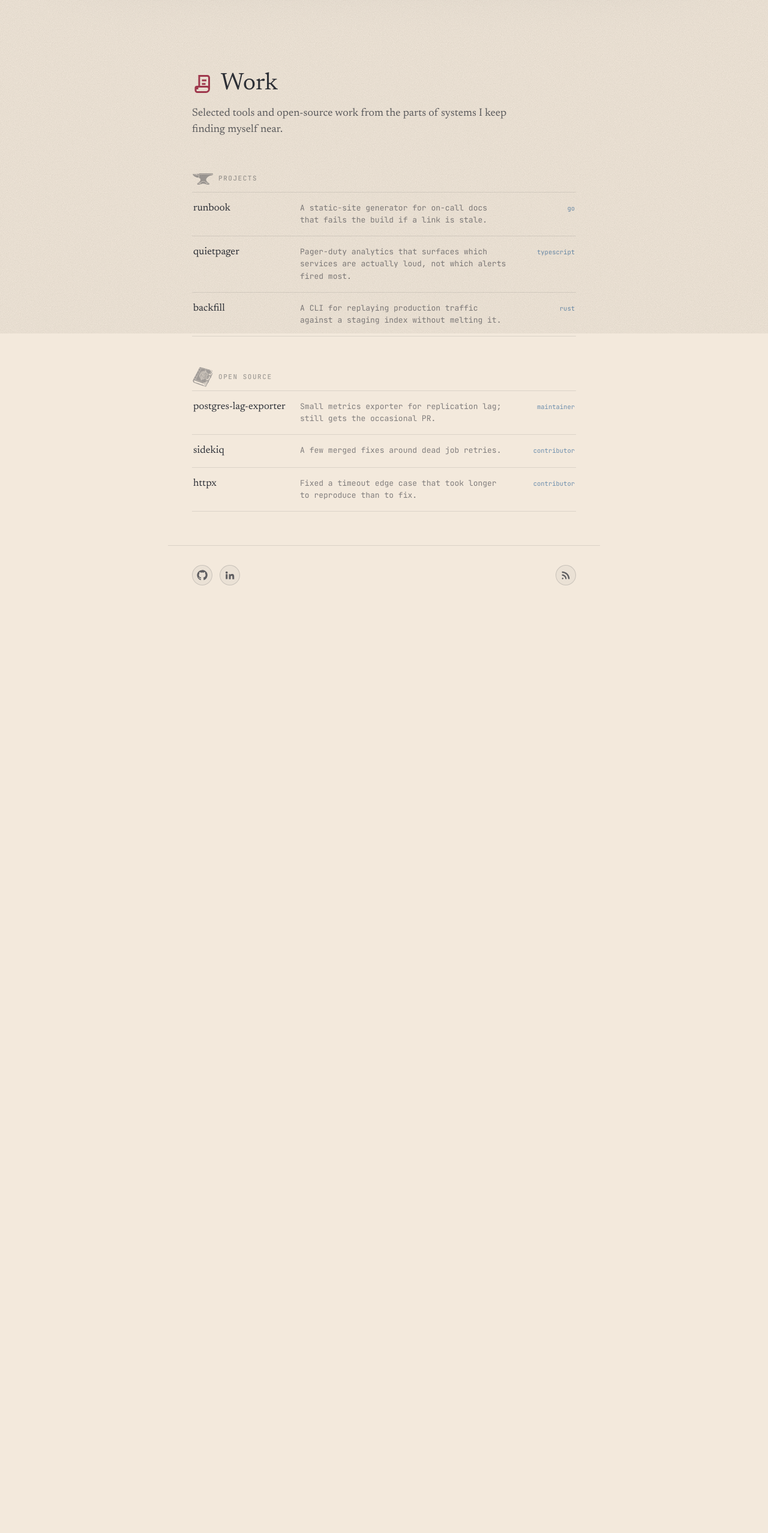
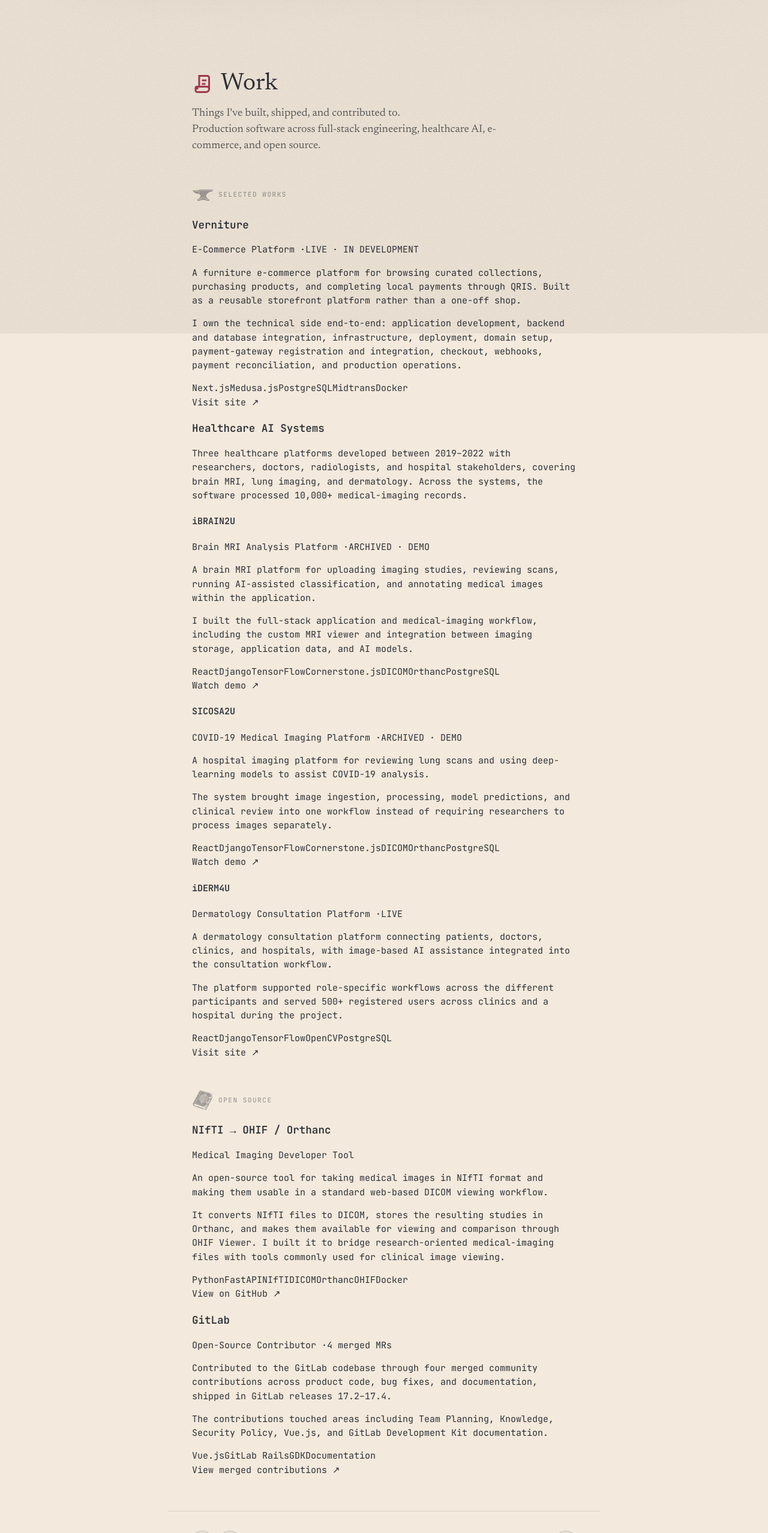
Before and after one commit to altairrostam/altairrostam.github.io, an Astro site: page /work in a window 1280 px wide. Shown: the part 244-2800 px from the top of the page at 60% size. Before the commit the page ends 1284 px from the top, so only its background shows below. Built offline with nearby package versions, Linux system fonts and the light colour scheme; Astro itself is replaced by a stand-in of ours; grey boxes are pictures that could not be loaded.

Commit message:
feat(work): showcase real production systems and open-source work

```diff
--- a/src/data/content.ts
+++ b/src/data/content.ts
@@ -1,177 +1,103 @@
-export const latestWriting = [
+export interface WritingEntry {
+  title: string;
+  href: string;
+  date: string;
+  displayDate: string;
+  tag: string;
+  type: string;
+  summary: string;
+}
+
+export const writingEntries: readonly WritingEntry[] = [];
+export const latestWriting: readonly WritingEntry[] = [];
+
+export interface ProjectEntry {
+  name: string;
+  category: string;
+  status?: string;
+  metric?: string;
+  description: readonly string[];
+  stack: readonly string[];
+  link: string;
+  ctaText: string;
+}
+
+export const selectedProjects: readonly ProjectEntry[] = [
   {
-    title: "AI engineering is software engineering with one extra API call",
-    href: "/notes/ai-engineering-is-software-engineering-with-one-extra-api-call/",
-    date: "2026-08-24",
-    displayDate: "2026.08.24",
-    tag: "ai",
-    type: "note",
-    summary: "The hard parts were never the model."
+    name: "Verniture",
+    category: "E-Commerce Platform",
+    status: "LIVE · IN DEVELOPMENT",
+    description: [
+      "A furniture e-commerce platform for browsing curated collections, purchasing products, and completing local payments through QRIS. Built as a reusable storefront platform rather than a one-off shop.",
+      "I own the technical side end-to-end: application development, backend and database integration, infrastructure, deployment, domain setup, payment-gateway registration and integration, checkout, webhooks, payment reconciliation, and production operations."
+    ],
+    stack: ["Next.js", "Medusa.js", "PostgreSQL", "Midtrans", "Docker"],
+    link: "https://verniture.com/",
+    ctaText: "Visit site"
+  }
+];
+
+export const healthcareProjects: readonly ProjectEntry[] = [
+  {
+    name: "iBRAIN2U",
+    category: "Brain MRI Analysis Platform",
+    status: "ARCHIVED · DEMO",
+    description: [
+      "A brain MRI platform for uploading imaging studies, reviewing scans, running AI-assisted classification, and annotating medical images within the application.",
+      "I built the full-stack application and medical-imaging workflow, including the custom MRI viewer and integration between imaging storage, application data, and AI models."
+    ],
+    stack: ["React", "Django", "TensorFlow", "Cornerstone.js", "DICOM", "Orthanc", "PostgreSQL"],
+    link: "https://drive.google.com/file/d/1HeqexBe3F3YoMpvyz-axBe1Xaxj_twzN/view?usp=drive_link",
+    ctaText: "Watch demo"
   },
   {
-    title: "Nobody owns the boring half",
-    href: "/writing/",
-    date: "2026-08-11",
-    displayDate: "2026.08.11",
-    tag: "practice",
-    type: "note",
-    summary: "Migrations, cleanup, the ticket nobody wants."
+    name: "SICOSA2U",
+    category: "COVID-19 Medical Imaging Platform",
+    status: "ARCHIVED · DEMO",
+    description: [
+      "A hospital imaging platform for reviewing lung scans and using deep-learning models to assist COVID-19 analysis.",
+      "The system brought image ingestion, processing, model predictions, and clinical review into one workflow instead of requiring researchers to process images separately."
+    ],
+    stack: ["React", "Django", "TensorFlow", "Cornerstone.js", "DICOM", "Orthanc", "PostgreSQL"],
+    link: "https://drive.google.com/file/d/1m6ciVQThLE09sKwlAbD7NWFU_rgJ0q7E/view?usp=drive_link",
+    ctaText: "Watch demo"
   },
   {
-    title: "Standards that are really suggestions",
-    href: "/writing/",
-    date: "2026-07-29",
-    displayDate: "2026.07.29",
-    tag: "systems",
-    type: "note",
-    summary: "Style guides nobody's blocked a PR on."
+    name: "iDERM4U",
+    category: "Dermatology Consultation Platform",
+    status: "LIVE",
+    description: [
+      "A dermatology consultation platform connecting patients, doctors, clinics, and hospitals, with image-based AI assistance integrated into the consultation workflow.",
+      "The platform supported role-specific workflows across the different participants and served 500+ registered users across clinics and a hospital during the project."
+    ],
+    stack: ["React", "Django", "TensorFlow", "OpenCV", "PostgreSQL"],
+    link: "https://iderm4u.com/",
+    ctaText: "Visit site"
+  }
+];
+
+export const openSourceContributions: readonly ProjectEntry[] = [
+  {
+    name: "NIfTI → OHIF / Orthanc",
+    category: "Medical Imaging Developer Tool",
+    description: [
+      "An open-source tool for taking medical images in NIfTI format and making them usable in a standard web-based DICOM viewing workflow.",
+      "It converts NIfTI files to DICOM, stores the resulting studies in Orthanc, and makes them available for viewing and comparison through OHIF Viewer. I built it to bridge research-oriented medical-imaging files with tools commonly used for clinical image viewing."
+    ],
+    stack: ["Python", "FastAPI", "NIfTI", "DICOM", "Orthanc", "OHIF", "Docker"],
+    link: "https://github.com/altairrostam/nifti-ohif-orthanc",
+    ctaText: "View on GitHub"
   },
   {
-    title: "How to answer without being useless",
-    href: "/writing/",
-    date: "2026-07-15",
-    displayDate: "2026.07.15",
-    tag: "misc",
-    type: "note",
-    summary: "On giving people something they can act on."
+    name: "GitLab",
+    category: "Open-Source Contributor",
+    metric: "4 merged MRs",
+    description: [
+      "Contributed to the GitLab codebase through four merged community contributions across product code, bug fixes, and documentation, shipped in GitLab releases 17.2–17.4.",
+      "The contributions touched areas including Team Planning, Knowledge, Security Policy, Vue.js, and GitLab Development Kit documentation."
+    ],
+    stack: ["Vue.js", "GitLab Rails", "GDK", "Documentation"],
+    link: "https://gitlab.com/gitlab-org/gitlab/-/merge_requests?author_username=altairrostam&state=merged",
+    ctaText: "View merged contributions"
   }
-] as const;
-
-export const writingEntries = [
-  ...latestWriting,
-  {
-    title: "The on-call rotation is a management tool",
-    href: "/writing/the-on-call-rotation-is-a-management-tool/",
-    date: "2026-07-02",
-    displayDate: "2026.07.02",
-    tag: "practice",
-    type: "essay",
-    summary: "It gets sold as engineering hygiene. It is really organizational telemetry."
-  },
-  {
-    title: "Ran out of milk, made the coffee anyway",
-    href: "/writing/",
-    date: "2026-06-30",
-    displayDate: "2026.06.30",
-    tag: "personal",
-    type: "note",
-    summary: "Small domestic failures and what fixes them."
-  },
-  {
-    title: "The bug was a calendar, not a bug",
-    href: "/writing/",
-    date: "2026-06-09",
-    displayDate: "2026.06.09",
-    tag: "systems",
-    type: "note",
-    summary: "DST again. It's always DST."
-  },
-  {
-    title: "A week off the pager",
-    href: "/writing/",
-    date: "2026-05-22",
-    displayDate: "2026.05.22",
-    tag: "personal",
-    type: "note",
-    summary: "What I noticed about my own attention."
-  },
-  {
-    title: "What \"production-ready\" actually verifies",
-    href: "/writing/",
-    date: "2026-05-18",
-    displayDate: "2026.05.18",
-    tag: "systems",
-    type: "essay",
-    summary: "Not that it works. That someone is willing to be paged for it."
-  },
-  {
-    title: "Grep before you architect",
-    href: "/writing/",
-    date: "2026-05-03",
-    displayDate: "2026.05.03",
-    tag: "practice",
-    type: "note",
-    summary: "Most \"redesigns\" are a search you didn't run."
-  },
-  {
-    title: "What LLMs are actually bad at reviewing",
-    href: "/writing/",
-    date: "2026-04-19",
-    displayDate: "2026.04.19",
-    tag: "ai",
-    type: "note",
-    summary: "Confidence and correctness aren't the same signal."
-  },
-  {
-    title: "Moved a plant, it lived",
-    href: "/writing/",
-    date: "2026-04-02",
-    displayDate: "2026.04.02",
-    tag: "personal",
-    type: "note",
-    summary: "Lower the stakes on purpose sometimes."
-  },
-  {
-    title: "Roaming: a case for generalists on senior teams",
-    href: "/writing/",
-    date: "2026-03-30",
-    displayDate: "2026.03.30",
-    tag: "career",
-    type: "essay",
-    summary: "Specialization is a bet that the problem holds still long enough to be worth it."
-  },
-  {
-    title: "Postmortems nobody reads",
-    href: "/writing/",
-    date: "2026-01-14",
-    displayDate: "2026.01.14",
-    tag: "practice",
-    type: "essay",
-    summary: "The document isn't the deliverable. The changed reflex is."
-  },
-  {
-    title: "The interview problem is a proxy for a worse one",
-    href: "/writing/",
-    date: "2025-11-02",
-    displayDate: "2025.11.02",
-    tag: "hiring",
-    type: "essay",
-    summary: "You're testing for whether they'll tell you it's wrong."
-  }
-] as const;
-
-export const projects = [
-  {
-    name: "runbook",
-    description: "A static-site generator for on-call docs that fails the build if a link is stale.",
-    meta: "go"
-  },
-  {
-    name: "quietpager",
-    description: "Pager-duty analytics that surfaces which services are actually loud, not which alerts fired most.",
-    meta: "typescript"
-  },
-  {
-    name: "backfill",
-    description: "A CLI for replaying production traffic against a staging index without melting it.",
-    meta: "rust"
-  }
-] as const;
-
-export const openSource = [
-  {
-    name: "postgres-lag-exporter",
-    description: "Small metrics exporter for replication lag; still gets the occasional PR.",
-    meta: "maintainer"
-  },
-  {
-    name: "sidekiq",
-    description: "A few merged fixes around dead job retries.",
-    meta: "contributor"
-  },
-  {
-    name: "httpx",
-    description: "Fixed a timeout edge case that took longer to reproduce than to fix.",
-    meta: "contributor"
-  }
-] as const;
+];
--- a/src/pages/work.astro
+++ b/src/pages/work.astro
@@ -2,34 +2,112 @@
 import Layout from "../layouts/Layout.astro";
 import HeaderBand from "../components/HeaderBand.astro";
 import PageTitle from "../components/PageTitle.astro";
-import { openSource, projects } from "../data/content";
+import {
+  selectedProjects,
+  healthcareProjects,
+  openSourceContributions
+} from "../data/content";
 ---
 
-<Layout title="Work | Altair R - Software Engineer" description="Work history, projects, and open source notes from Altair R.">
+<Layout
+  title="Work — Altair R. | Software Engineer"
+  description="Selected engineering work by Altair R. across full-stack systems, healthcare AI, medical imaging, e-commerce, and open-source software."
+>
   <HeaderBand active="work" />
 
   <main class="content-main">
     <header class="page-header">
       <PageTitle title="Work" icon="scroll" />
-      <p>Selected tools and open-source work from the parts of systems I keep finding myself near.</p>
+      <p class="work-lead">Things I've built, shipped, and contributed to.</p>
+      <p class="work-sublead">Production software across full-stack engineering, healthcare AI, e-commerce, and open source.</p>
     </header>
 
-    <section class="work-section" aria-labelledby="projects-title">
-      <h2 class="mini-heading" id="projects-title">
+    <section class="work-section" aria-labelledby="selected-work-title">
+      <h2 class="mini-heading" id="selected-work-title">
         <span class="heading-icon icon-anvil" aria-hidden="true"></span>
-        Projects
+        Selected Works
       </h2>
-      <ol class="project-list">
-        {projects.map((project) => (
-          <li>
-            <a class="project-row" href="#">
-              <strong>{project.name}</strong>
-              <span>{project.description}</span>
-              <small>{project.meta}</small>
-            </a>
-          </li>
+
+      <div class="work-cards-list">
+        {selectedProjects.map((project) => (
+          <article class="work-card">
+            <header class="work-card-header">
+              <h3 class="work-card-title">{project.name}</h3>
+              <div class="work-card-meta">
+                <span>{project.category}</span>
+                {project.status && <span class="work-meta-sep">·</span><span>{project.status}</span>}
+              </div>
+            </header>
+
+            <div class="work-card-desc">
+              {project.description.map((paragraph) => (
+                <p>{paragraph}</p>
+              ))}
+            </div>
+
+            <footer class="work-card-footer">
+              <div class="work-card-stack" aria-label="Technologies used">
+                {project.stack.map((tech) => (
+                  <span>{tech}</span>
+                ))}
+              </div>
+              <a
+                class="work-card-cta"
+                href={project.link}
+                target="_blank"
+                rel="noopener noreferrer"
+              >
+                {project.ctaText} <span aria-hidden="true">&nearr;</span>
+              </a>
+            </footer>
+          </article>
         ))}
-      </ol>
+
+        <div class="healthcare-group">
+          <div class="healthcare-context">
+            <h3 class="healthcare-group-title">Healthcare AI Systems</h3>
+            <p class="healthcare-context-text">
+              Three healthcare platforms developed between 2019–2022 with researchers, doctors, radiologists, and hospital stakeholders, covering brain MRI, lung imaging, and dermatology. Across the systems, the software processed 10,000+ medical-imaging records.
+            </p>
+          </div>
+
+          <div class="healthcare-cards">
+            {healthcareProjects.map((project) => (
+              <article class="work-card">
+                <header class="work-card-header">
+                  <h4 class="work-card-title">{project.name}</h4>
+                  <div class="work-card-meta">
+                    <span>{project.category}</span>
+                    {project.status && <span class="work-meta-sep">·</span><span>{project.status}</span>}
+                  </div>
+                </header>
+
+                <div class="work-card-desc">
+                  {project.description.map((paragraph) => (
+                    <p>{paragraph}</p>
+                  ))}
+                </div>
+
+                <footer class="work-card-footer">
+                  <div class="work-card-stack" aria-label="Technologies used">
+                    {project.stack.map((tech) => (
+                      <span>{tech}</span>
+                    ))}
+                  </div>
+                  <a
+                    class="work-card-cta"
+                    href={project.link}
+                    target="_blank"
+                    rel="noopener noreferrer"
+                  >
+                    {project.ctaText} <span aria-hidden="true">&nearr;</span>
+                  </a>
+                </footer>
+              </article>
+            ))}
+          </div>
+        </div>
+      </div>
     </section>
 
     <section class="work-section" aria-labelledby="open-source-title">
@@ -37,17 +115,42 @@ import { openSource, projects } from "../data/content";
         <span class="heading-icon icon-grimoire" aria-hidden="true"></span>
         Open Source
       </h2>
-      <ol class="project-list">
-        {openSource.map((project) => (
-          <li>
-            <a class="project-row" href="#">
-              <strong>{project.name}</strong>
-              <span>{project.description}</span>
-              <small>{project.meta}</small>
-            </a>
-          </li>
+
+      <div class="work-cards-list">
+        {openSourceContributions.map((contrib) => (
+          <article class="work-card">
+            <header class="work-card-header">
+              <h3 class="work-card-title">{contrib.name}</h3>
+              <div class="work-card-meta">
+                <span>{contrib.category}</span>
+                {contrib.metric && <span class="work-meta-sep">·</span><span>{contrib.metric}</span>}
+              </div>
+            </header>
+
+            <div class="work-card-desc">
+              {contrib.description.map((paragraph) => (
+                <p>{paragraph}</p>
+              ))}
+            </div>
+
+            <footer class="work-card-footer">
+              <div class="work-card-stack" aria-label="Technologies used">
+                {contrib.stack.map((tech) => (
+                  <span>{tech}</span>
+                ))}
+              </div>
+              <a
+                class="work-card-cta"
+                href={contrib.link}
+                target="_blank"
+                rel="noopener noreferrer"
+              >
+                {contrib.ctaText} <span aria-hidden="true">&nearr;</span>
+              </a>
+            </footer>
+          </article>
         ))}
-      </ol>
+      </div>
     </section>
   </main>
 </Layout>
```
